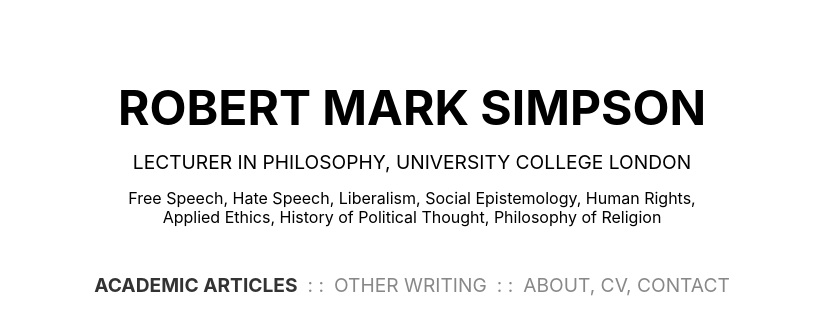
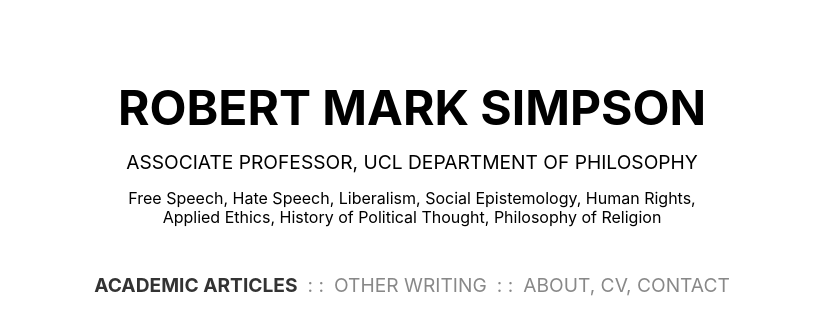
Before and after one commit to tristang/robertmarksimpson, a Jekyll site: the page built from index.md, in a window 1280 px wide and 900 px high. Shown: the top 336 px of the window, without its empty margins (228-1047 px from the left). Built offline with Jekyll 4.4.1, drawn with Linux system fonts in a browser that asks for light colours.

Commit message:
Update title to Associate Professor

```diff
--- a/_layouts/page.html
+++ b/_layouts/page.html
@@ -13,7 +13,7 @@
   <body>
     <section class="Page">
       <h1 class="Page-title">ROBERT MARK SIMPSON</h1>
-      <h2 class="Page-subtitle">LECTURER IN PHILOSOPHY, UNIVERSITY COLLEGE LONDON</h2>
+      <h2 class="Page-subtitle">ASSOCIATE PROFESSOR, UCL DEPARTMENT OF PHILOSOPHY</h2>
       <p class="Page-summary">
         Free Speech, Hate Speech, Liberalism, Social Epistemology, Human Rights,
         <br />
```
